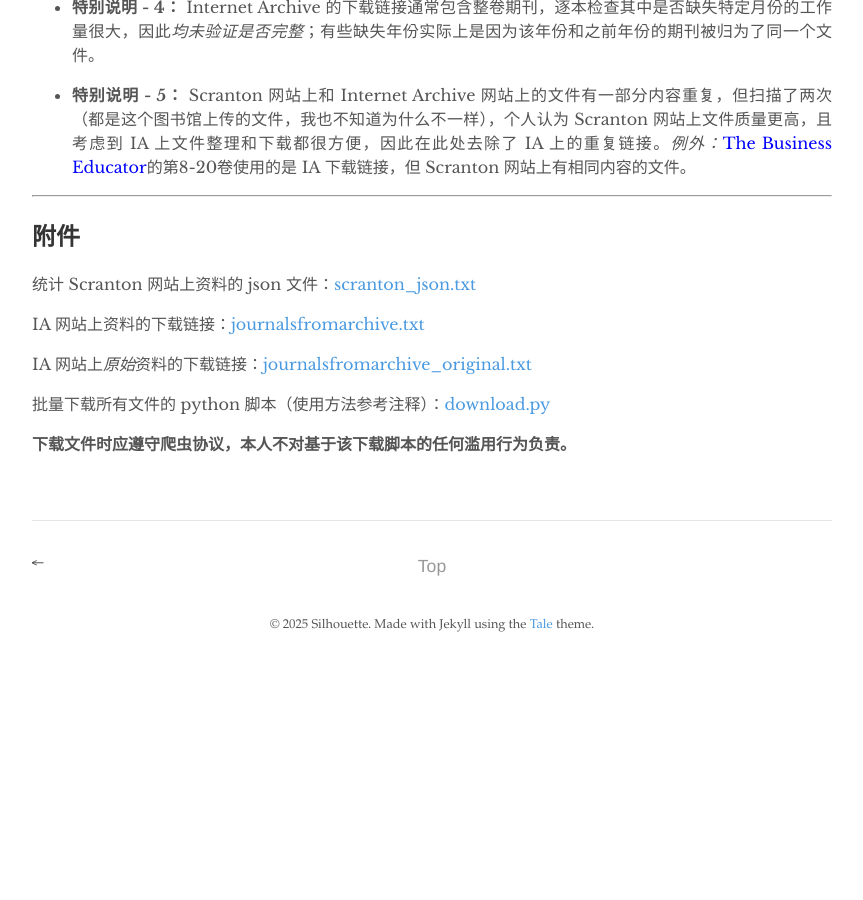
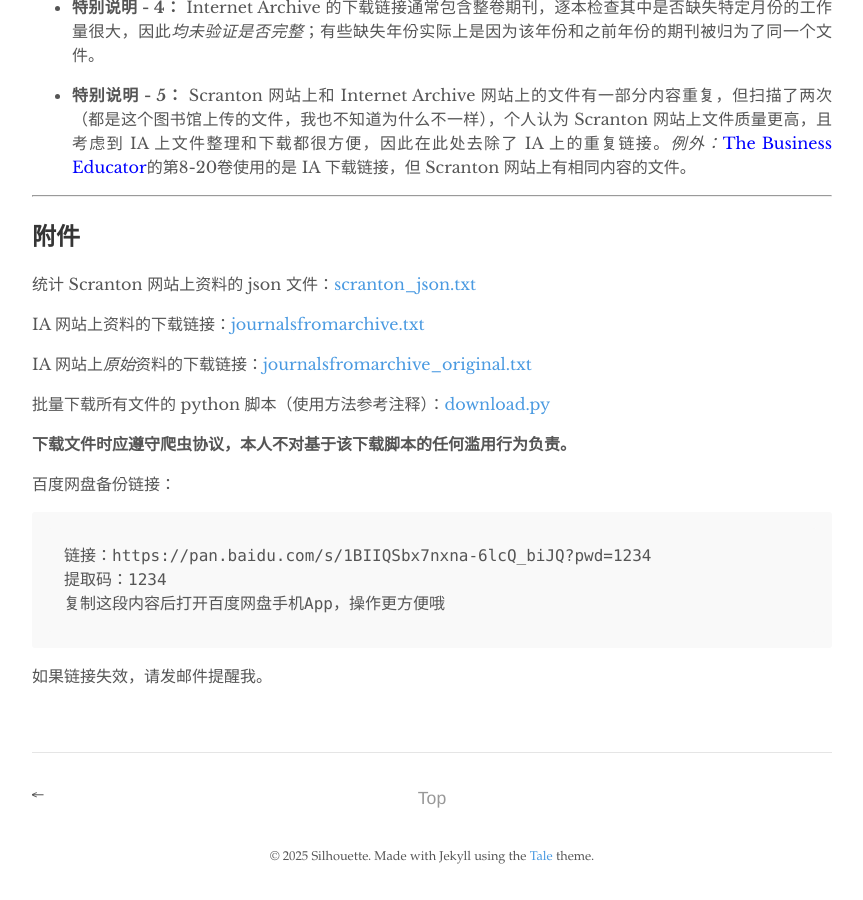
Before and after one commit to sil-z/sil-z.github.io, a Jekyll site: the page built from _posts/2025-05-21-英文书法期刊时间线.md, in a window 1280 px wide and 900 px high, scrolled down 19822 px. Shown: the whole window, without its empty margins (208-1071 px from the left). Built offline with Jekyll 4.4.1, drawn with Linux system fonts in a browser that asks for light colours; some web fonts are replaced; before the commit the page ends 20490 px from its top, so only the background shows below that.

Commit message:
Update 2025-05-21-英文书法期刊时间线.md

````diff
--- a/_posts/2025-05-21-英文书法期刊时间线.md
+++ b/_posts/2025-05-21-英文书法期刊时间线.md
@@ -141,3 +141,13 @@
 批量下载所有文件的 python 脚本（使用方法参考注释）：<a href="/assets/other/download.py">download.py</a>
 
 **下载文件时应遵守爬虫协议，本人不对基于该下载脚本的任何滥用行为负责。**
+
+百度网盘备份链接：
+
+```
+链接：https://pan.baidu.com/s/1BIIQSbx7nxna-6lcQ_biJQ?pwd=1234
+提取码：1234
+复制这段内容后打开百度网盘手机App，操作更方便哦
+```
+
+如果链接失效，请发邮件提醒我。
````
